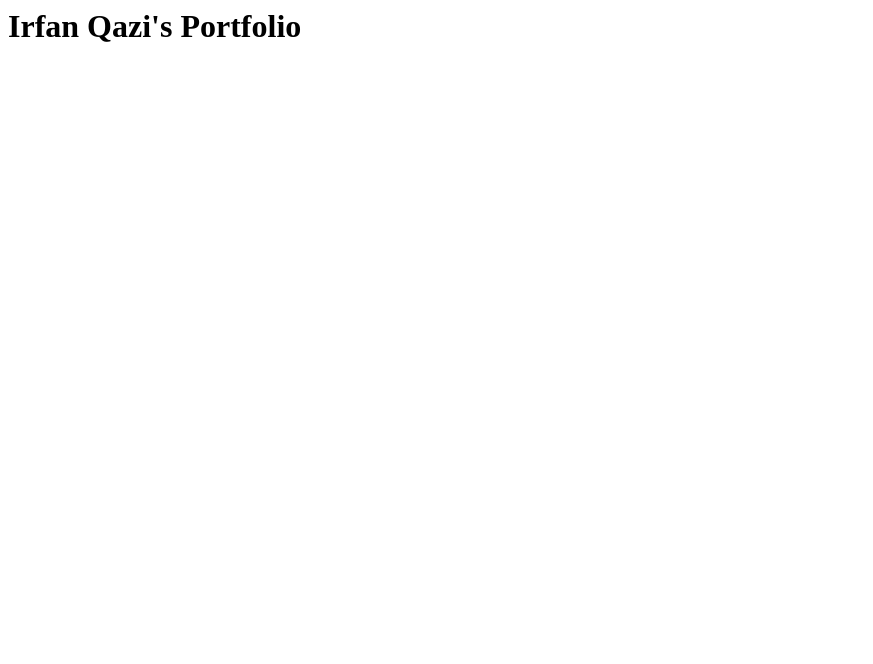
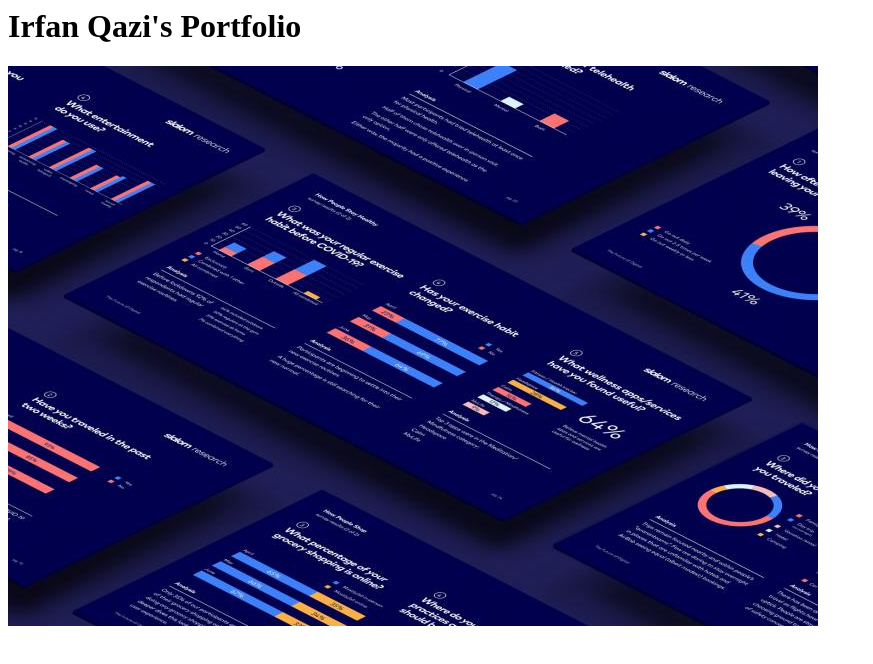
Before and after one commit to maxsecure12/maxsecure12.github.io, a plain HTML site: page index.html in a window 1280 px wide. Shown: the whole page, without its empty margins (0-873 px from the left). Drawn offline with Linux system fonts and the light colour scheme.

Commit message:
Update index.html

```diff
--- a/index.html
+++ b/index.html
@@ -1,4 +1,4 @@
 <html lang="en">
 <h1>Irfan Qazi's Portfolio</h1>
-  <img src="test.jpg" class="img-responsive" alt=""></img>
+  <img src="digital.jpg" class="img-responsive" alt=""></img>
 </html>
```
